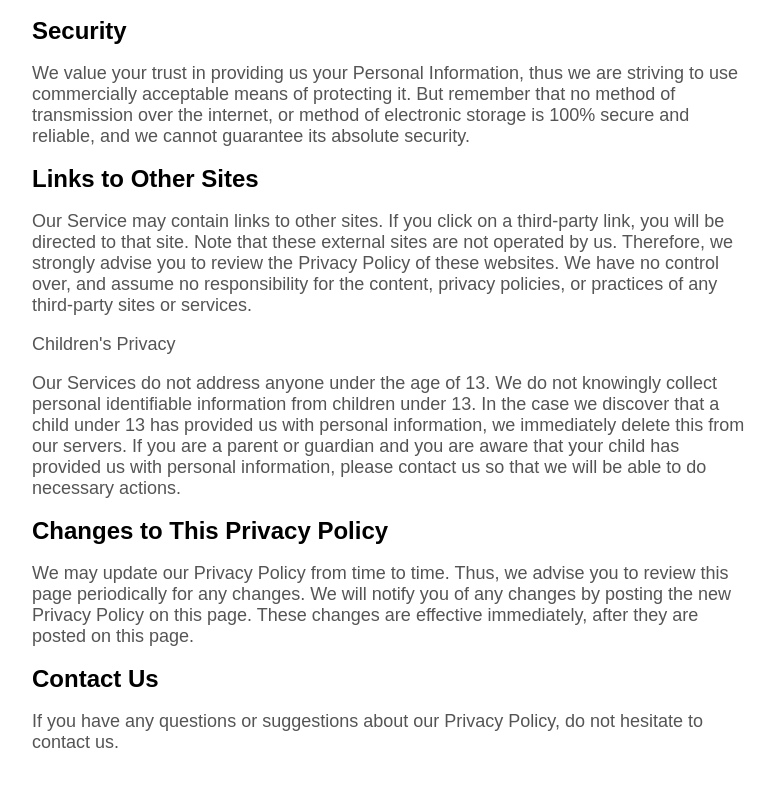
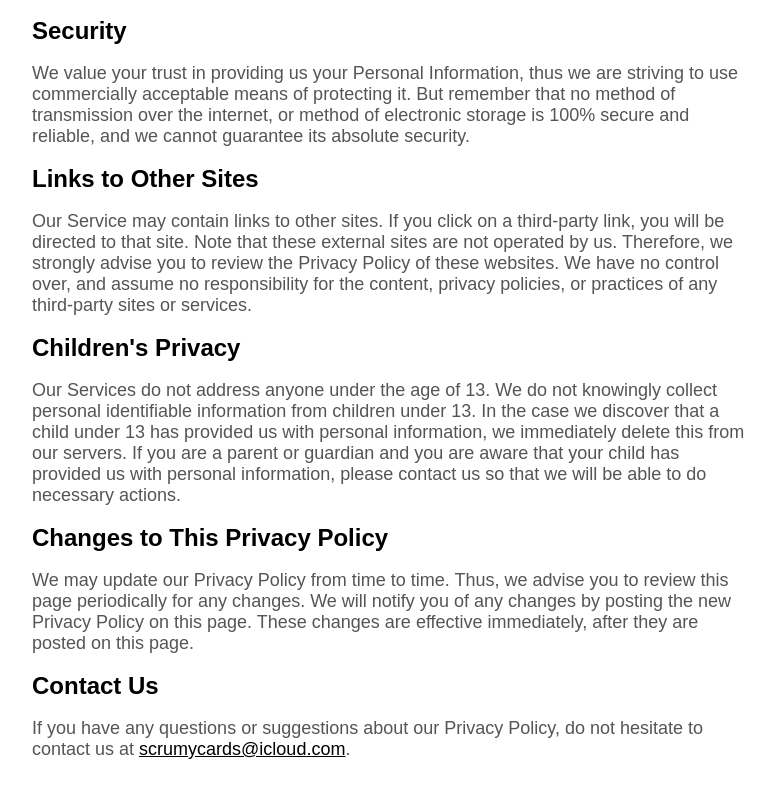
Before and after one commit to lukaschneider/ScrumyCards, a Next.js app: page /privacy in a window 1280 px wide. Shown: the part 1158-1956 px from the top of the page, without its empty margins (248-1022 px from the left). Built offline with nearby package versions, Linux system fonts and the light colour scheme; no server answers.

Commit message:
privacy page updates

```diff
--- a/pages/privacy.tsx
+++ b/pages/privacy.tsx
@@ -133,7 +133,7 @@ export default () => {
                 third-party sites or services.
               </ParagraphView>
 
-              <ParagraphView>Children's Privacy</ParagraphView>
+              <SubtitleView>Children's Privacy</SubtitleView>
 
               <ParagraphView>
                 Our Services do not address anyone under the age of 13. We do
@@ -160,7 +160,11 @@ export default () => {
 
               <ParagraphView>
                 If you have any questions or suggestions about our Privacy
-                Policy, do not hesitate to contact us.
+                Policy, do not hesitate to contact us at{" "}
+                <a href="mailto:scrumycards@icloud.com">
+                  scrumycards@icloud.com
+                </a>
+                .
               </ParagraphView>
             </TextContainer>
           </div>
```
